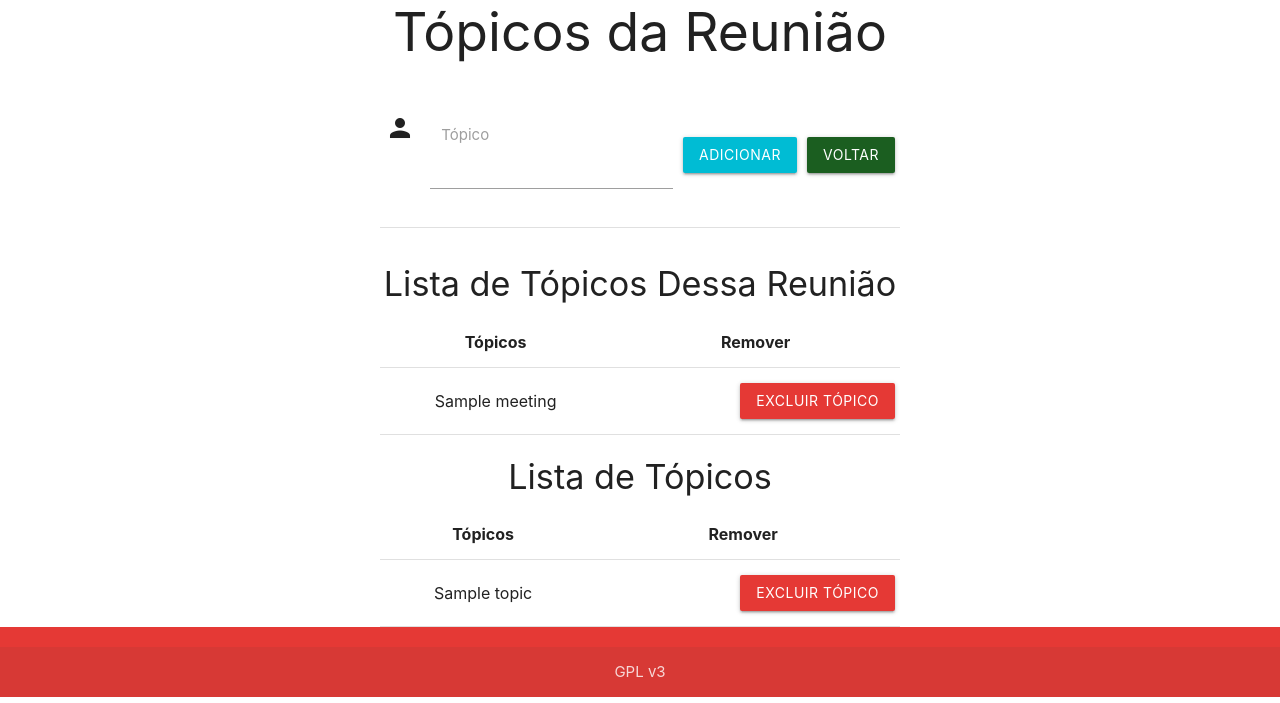
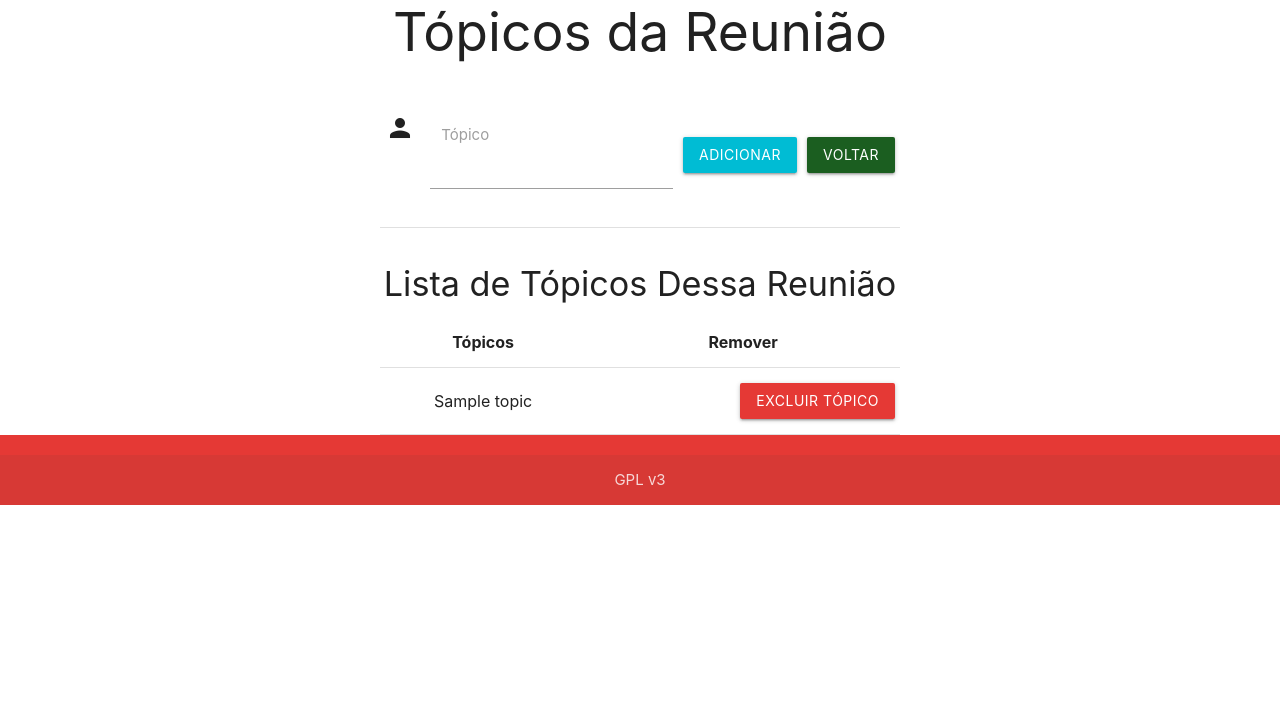
Before and after one commit to FGAProjects/Grata, a Django app: template topics/templates/topics/new_topic.html in a window 1280 px wide. Shown: the part 97-800 px from the top of the page. Run offline with Django 3.2, Linux system fonts and the light colour scheme; the template is opened without the code that fills it: most values are stand-ins (such as "Sample title", 1, 10 or a date in 2020); some libraries are stand-ins or nearby versions.

Commit message:
Terminando a parte dos tópicos

```diff
--- a/meetings/views.py
+++ b/meetings/views.py
@@ -29,8 +29,9 @@ def list_meeting(request):
 def show_meeting(request,pk):
 
     meeting = get_object_or_404(Meeting,pk=pk)
+    list_topics = meeting.topics_meeting.all()
 
-    return render(request, 'meetings/show_meeting.html',{'meeting':meeting})
+    return render(request, 'meetings/show_meeting.html',{'meeting':meeting,'list_topics':list_topics})
 
 @login_required
 def edit_meeting(request,pk):
--- a/topics/templates/topics/new_topic.html
+++ b/topics/templates/topics/new_topic.html
@@ -57,32 +57,7 @@
 		</thead>
 
 		<tbody>
-			{% for topic in list_meeting %}
-				<tr>
-					<td>{{topic.topic_name}}</td>
-					<td><a href="{% url 'delete_topic' topic.id meeting.id %}"
-							   class="btn red darken-1 waves-effect waves-light right">Excluir Tópico</a></td>
-			{% endfor %}
-				</tr>
-		</tbody>
-	</table>
-</div>
-
-<div class="container" style="width:520px">
-
-	<table class="centered responsive-table">
-
-		<h4 align="center">Lista de Tópicos</h4>
-
-		<thead>
-			<tr>
-				<th>Tópicos</th>
-				<th>Remover</th>
-			</tr>
-		</thead>
-
-		<tbody>
-			{% for topic in lists %}
+			{% for topic in list_topics %}
 				<tr>
 					<td>{{topic.topic_name}}</td>
 					<td><a href="{% url 'delete_topic' topic.id meeting.id %}"
--- a/topics/views.py
+++ b/topics/views.py
@@ -14,7 +14,7 @@ def new_topic(request,pk):
 
     meeting = get_object_or_404(Meeting, pk=pk)
 
-    list_meeting = meeting.topics_meeting.all()
+    list_topics = meeting.topics_meeting.all()
 
     if topic_form.is_valid():
 
@@ -25,7 +25,7 @@ def new_topic(request,pk):
 
     topic_form = TopicForm()
 
-    return render(request, 'topics/new_topic.html', {'form': topic_form, 'list_meeting': list_meeting,
+    return render(request, 'topics/new_topic.html', {'form': topic_form, 'list_topics': list_topics,
                                                      'meeting': meeting})
 
 def delete_topic(request,pk,pk_meeting):
```
Also changed, not shown: meetings/templates/meetings/show_meeting.html (+4 -7 lines).
